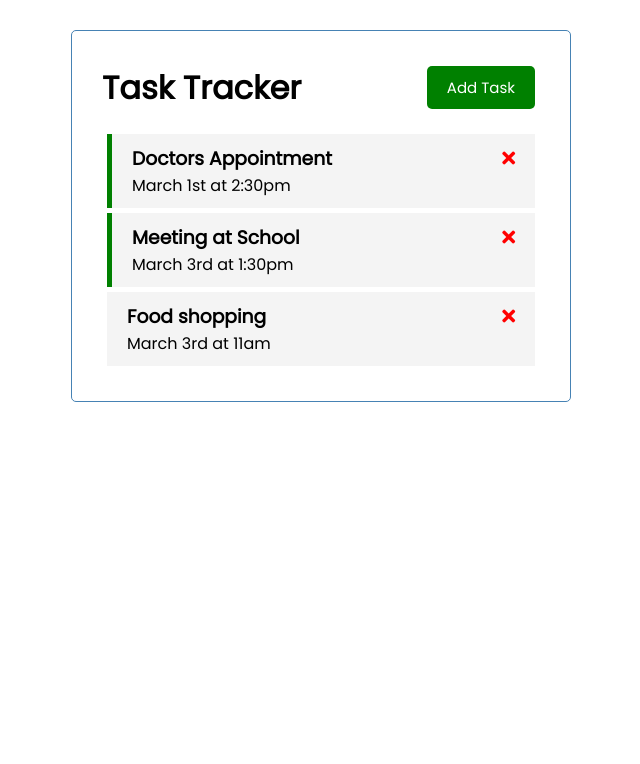
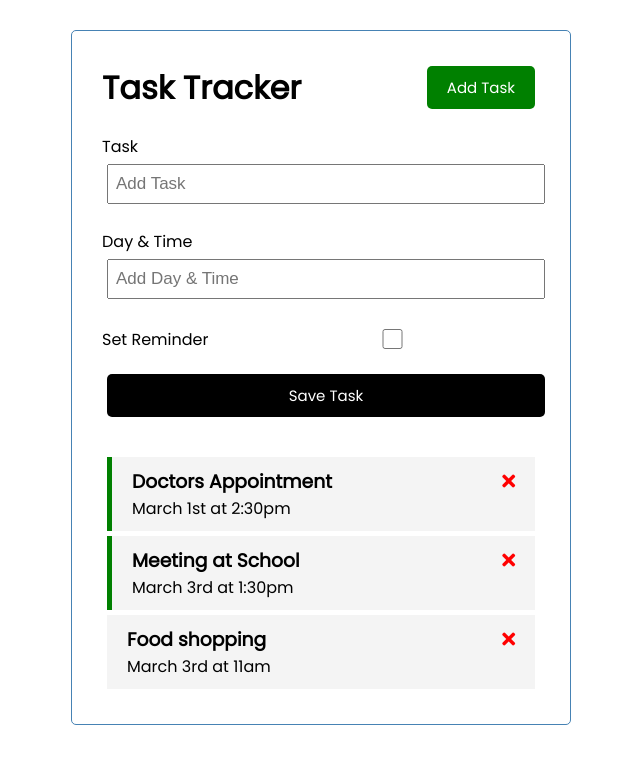
Before and after one commit to jduell12/ToDo_Vue, a Vue app in the folder todo-app/: page / in a window 1280 px wide. Shown: the top 764 px of the page, without its empty margins (319-959 px from the left). Built offline with nearby package versions, Linux system fonts and the light colour scheme.

Commit message:
can add a task to the todo

```diff
--- a/todo-app/src/App.vue
+++ b/todo-app/src/App.vue
@@ -1,6 +1,7 @@
 <template>
   <div class="container">
     <Header title="Task Tracker"/>
+    <AddTask @add-task="addTask" />
     <Tasks @toggle-reminder="toggleReminder" @delete-task="deleteTask" :tasks="tasks" />
   </div>
 </template>
@@ -9,12 +10,14 @@
 
 import Header from './components/Header'
 import Tasks from './components/Tasks'
+import AddTask from './components/AddTask'
 
 export default {
   name: 'App',
   components: {
     Header,
-    Tasks
+    Tasks,
+    AddTask
   },
   data(){
     return{
@@ -36,6 +39,9 @@ export default {
         // return task
         return task.id === id ? {...task, reminder: !task.reminder} : task
       } )
+    },
+    addTask(task){
+      this.tasks = [...this.tasks, task]
     }
   },
   created(){
--- /dev/null
+++ b/todo-app/src/components/AddTask.vue
@@ -0,0 +1,92 @@
+<!--
+    Get the data from a Vue form into the component in order to use in application:
+        v-model="name of data variable in the script section"
+-->
+<template>
+    <form @submit="onSubmit" class="add-form">
+        <div class="form-control">
+            <label>Task</label>
+            <input v-model="text" type="text" name="text" placeholder="Add Task" />
+        </div>
+        <div class="form-control">
+            <label>Day & Time</label>
+            <input
+                v-model="day"
+                type="text"
+                name="day"
+                placeholder="Add Day & Time"
+            />
+        </div>
+        <div class="form-control form-control-check">
+            <label>Set Reminder</label>
+            <input v-model="reminder" type="checkbox" name="reminder" />
+        </div>
+        <input type="submit" value="Save Task" class="btn btn-block" />
+    </form>
+</template>
+
+<script>
+export default {
+    name: 'AddTask',
+    data(){
+        return{
+            text: '',
+            day: '',
+            reminder: false
+        }
+    },
+    methods: {
+        onSubmit(e){
+            e.preventDefault()
+            if(!this.text){
+                alert('Please add a task')
+                return
+            }
+
+            const newTask = {
+                id: Math.floor(Math.random() * 100000),
+                text: this.text,
+                day: this.day,
+                reminder: this.reminder
+            }
+
+            this.text = ''
+            this.day = ''
+            this.reminder = false
+
+            this.$emit('add-task', newTask)
+        }
+    }
+}
+</script>
+
+<style scoped>
+.add-form {
+  margin-bottom: 40px;
+}
+.form-control {
+  margin: 20px 0;
+}
+.form-control label {
+  display: block;
+}
+.form-control input {
+  width: 100%;
+  height: 40px;
+  margin: 5px;
+  padding: 3px 7px;
+  font-size: 17px;
+}
+.form-control-check {
+  display: flex;
+  align-items: center;
+  justify-content: space-between;
+}
+.form-control-check label {
+  flex: 1;
+}
+.form-control-check input {
+  flex: 2;
+  height: 20px;
+}
+</style>
```
